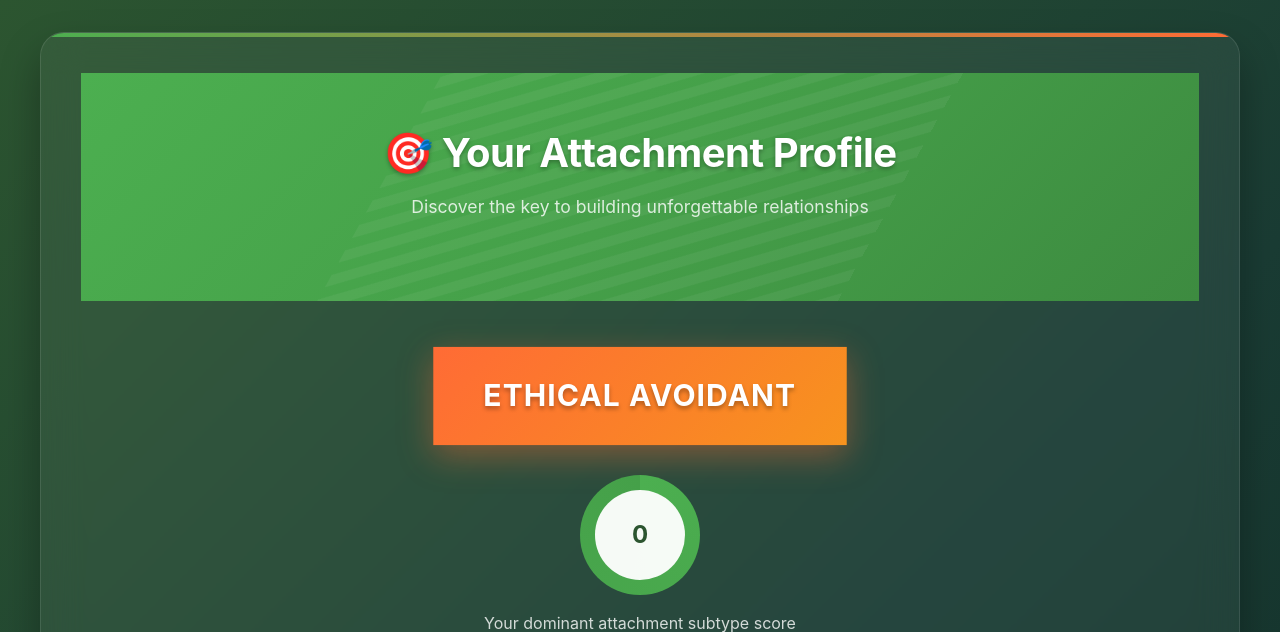
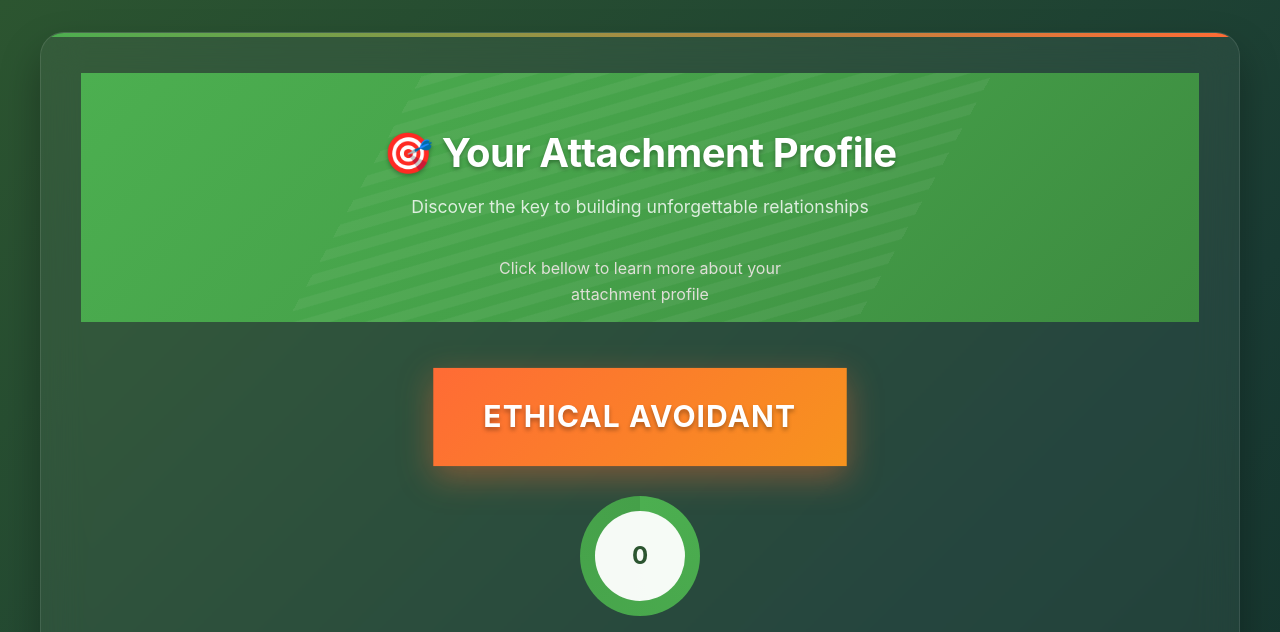
Before and after one commit to umarsabir12/adamlanesmith-flask-app, a Flask app: page /results in a window 1280 px wide. Shown: the top 632 px of the page. Run offline with Flask 3, Linux system fonts and the light colour scheme.

Commit message:
add some text above the click button on the results page

```diff
--- a/templates/results.html
+++ b/templates/results.html
@@ -47,10 +47,17 @@
     .header {
       background: linear-gradient(135deg, #4CAF50 0%, #45a049 50%, #3d8b40 100%);
       padding: 3rem 2rem;
+      padding-bottom: 0;
       text-align: center;
       color: white;
       position: relative;
       overflow: hidden;
+    }
+
+    .click-style{
+      padding-bottom: 15px;
+      padding-top: 3px;
+      color: rgb(240 230 230 / 90%);
     }
 
     .header::before {
@@ -412,6 +419,7 @@
   <div class="header">
     <h1>🎯 Your Attachment Profile</h1>
     <p class="subtitle">Discover the key to building unforgettable relationships</p>
+    <p class="click-style">Click bellow to learn more about your <br> attachment profile</p>
   </div>
 
   <div class="content">
```
